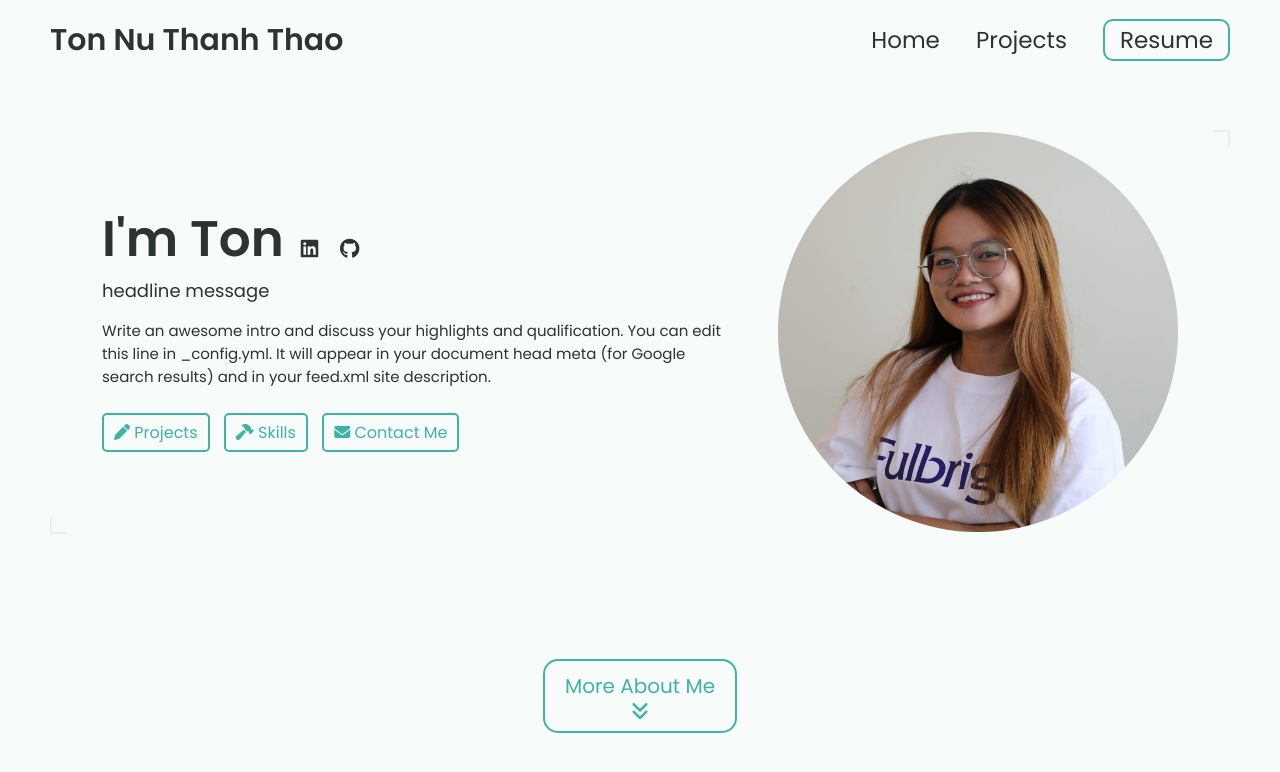
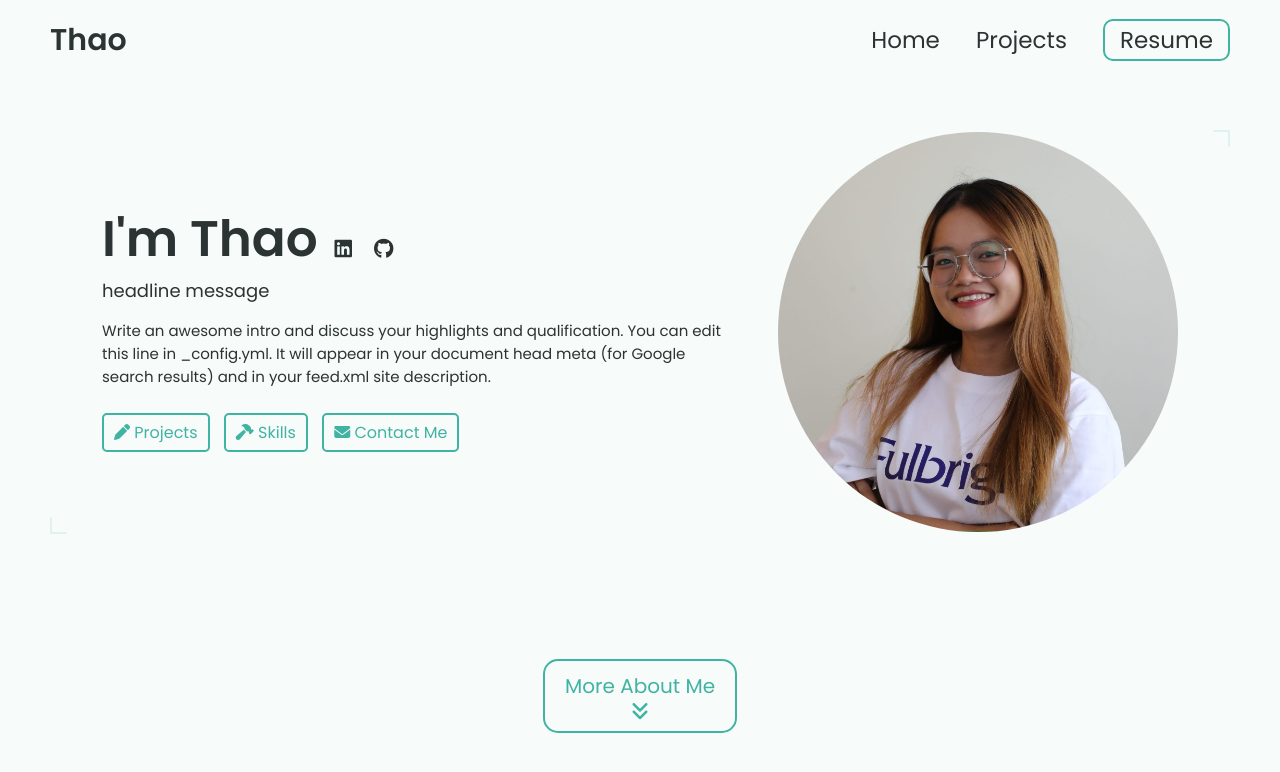
Before and after one commit to thaoton1910/thaoton1910.github.io, a Jekyll site: the page built from index.html, in a window 1280 px wide and 900 px high. Shown: the top 772 px of the window. Built offline with Jekyll 4.4.1, drawn with Linux system fonts in a browser that asks for light colours.

Commit message:
Update _config.yml

```diff
--- a/_config.yml
+++ b/_config.yml
@@ -12,7 +12,7 @@ title: Ton Nu Thanh Thao's Portfolio # This is what shows up in the tab of the b
 
 
 # Hero Section
-name: Ton Nu Thanh Thao
+name: Thao
 headline: headline message
 description: >- # dont remove this line. this will ignore all new lines until the next section
   Write an awesome intro and discuss your highlights and qualification. You can edit this
```
